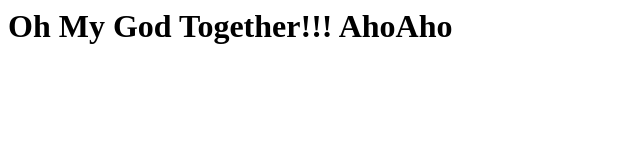
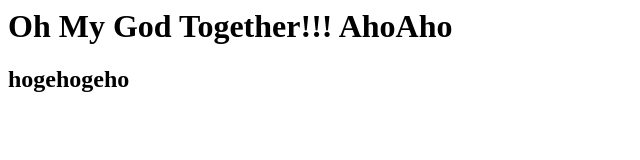
Before and after one commit to kanpithub/webapp, a plain HTML site: page html/index.html in a window 1280 px wide. Shown: the whole page, without its empty margins (0-640 px from the left). Drawn offline with Linux system fonts and the light colour scheme.

Commit message:
ver.kinaco

```diff
--- a/html/index.html
+++ b/html/index.html
@@ -1 +1 @@
-<html><body><h1>Oh My God Together!!! AhoAho</h1></body></html>
+<html><body><h1>Oh My God Together!!! AhoAho</h1><h2>hogehogeho</h2></body></html>
```
